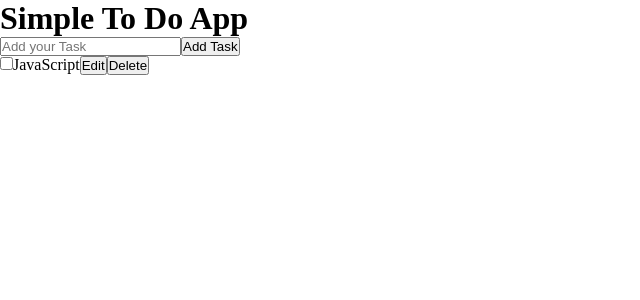
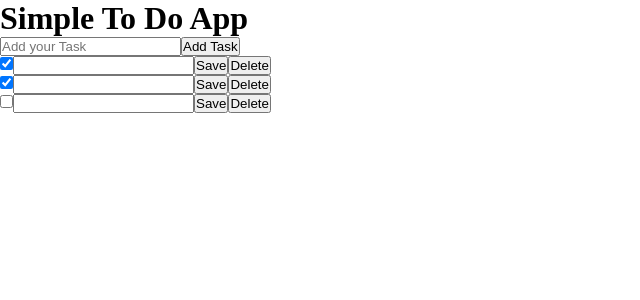
Before and after one commit to HironmoyRay/Simple-ToDo-App, a React (Vite) app: page / in a window 1280 px wide. Shown: the top 300 px of the page, without its empty margins (0-640 px from the left). Built offline with nearby package versions, Linux system fonts and the light colour scheme.

Commit message:
Added Initial data by map & edit feature by ternary operation

```diff
--- a/src/components/task.jsx
+++ b/src/components/task.jsx
@@ -1,9 +1,23 @@
-export default function Task() {
+import { useState } from "react";
+
+export default function Task({ task }) {
+  const { id, name, done } = task;
+  const [isEditing, setIsEditing] = useState(false);
+  const textArea = isEditing ? (
+    <>
+      {name}
+      <button onClick={() => setIsEditing(false)}>Edit</button>
+    </>
+  ) : (
+    <>
+      <input type="text" />
+      <button onClick={() => setIsEditing(true)}>Save</button>
+    </>
+  );
   return (
     <>
-      <input type="checkbox" />
-      JavaScript
-      <button>Edit</button>
+      <input type="checkbox" checked={done} />
+      {textArea}
       <button>Delete</button>
     </>
   );
--- a/src/components/taskList.jsx
+++ b/src/components/taskList.jsx
@@ -1,12 +1,17 @@
+import { useState } from "react";
+import { initialTasks } from "../data/initialTasks";
 import Task from "./task";
 
 export default function TaskList() {
+  const [tasks, setTasks] = useState(initialTasks);
   return (
     <>
       <ul>
-        <li>
-          <Task />
-        </li>
+        {tasks.map((task) => (
+          <li key={task.id}>
+            <Task task={task} />
+          </li>
+        ))}
       </ul>
     </>
   );
--- /dev/null
+++ b/src/data/initialTasks.js
@@ -0,0 +1,5 @@
+export const initialTasks = [
+  { id: 1, name: "Learn HTML", done: true },
+  { id: 2, name: "Learn CSS", done: true },
+  { id: 3, name: "Learn JavaScript", done: false },
+];
```
Also changed, not shown: eslint.config.js (+18 -17 lines).
